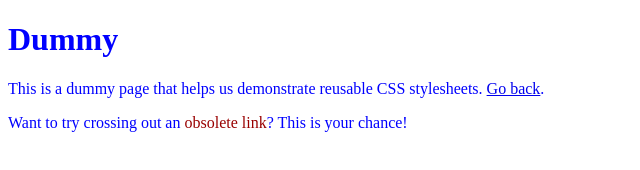
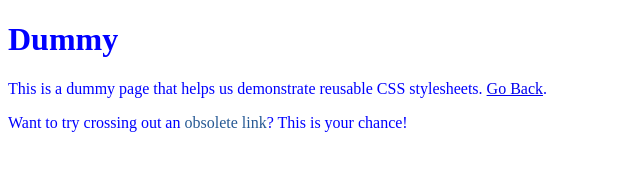
Before and after one commit to cdefghannah/Dinopol_Hello-CSS, a plain HTML site: page dummy.html in a window 1280 px wide. Shown: the full height of the page, 0-640 px from the left. Drawn offline with Linux system fonts and the light colour scheme.

Commit message:
first commit dummy.html

```diff
--- a/dummy.html
+++ b/dummy.html
@@ -14,10 +14,10 @@
 <body>
     <h1>Dummy</h1>
     <p>This is a dummy page that helps us demonstrate reusable CSS
-    stylesheets. <a href='hello-css.html'><a href="index.html">Go back</a>.</p>
+    stylesheets. <a href='hello-css.html'>Go Back</a>.</p>
 
     <p>Want to try crossing out an <a href='nowhere.html'
-        style='color: #990000; text-decoration: none;'>obsolete link</a>?
+        style='color: #265994; text-decoration: none;'>obsolete link</a>?
         This is your chance!</p>
 </body>
 </html>
```
